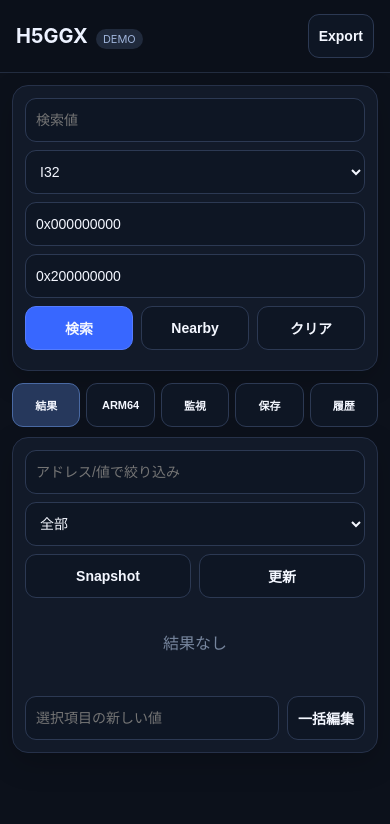
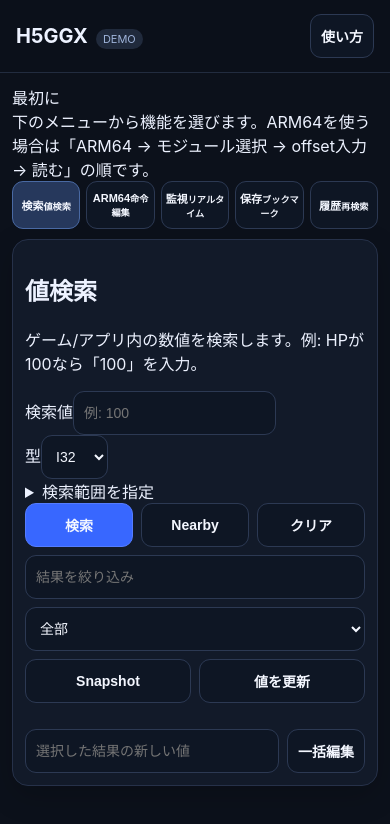
Before and after one commit to dtmpm3485/a, a plain HTML site: page Index.html in a window 390 px wide. Drawn offline with Linux system fonts and the light colour scheme.

Commit message:
Rebuild mobile UI with in-app guidance

```diff
--- a/Index.html
+++ b/Index.html
@@ -1,73 +1,76 @@
 <!doctype html>
 <html lang="ja">
 <head>
-<meta charset="utf-8" />
-<meta name="viewport" content="width=device-width,initial-scale=1,viewport-fit=cover" />
+<meta charset="utf-8">
+<meta name="viewport" content="width=device-width,initial-scale=1,maximum-scale=1,viewport-fit=cover">
 <title>H5GGX</title>
-<link rel="stylesheet" href="src/style.css" />
+<link rel="stylesheet" href="src/style.css">
 </head>
 <body>
 <header class="topbar">
-  <div><strong>H5GGX</strong><span id="mode" class="badge">checking</span></div>
-  <button id="exportBtn">Export</button>
+  <div class="brand"><strong>H5GGX</strong><span id="mode" class="badge">checking</span></div>
+  <button id="helpBtn" class="ghost">使い方</button>
 </header>
 
 <main>
-<section class="card">
-  <div class="row">
-    <input id="value" inputmode="decimal" placeholder="検索値" />
-    <select id="type">
-      <option value="I32">I32</option><option value="I64">I64</option>
-      <option value="F32">F32</option><option value="F64">F64</option>
-      <option value="I16">I16</option><option value="I8">I8</option>
-    </select>
-  </div>
-  <div class="row">
-    <input id="rangeStart" value="0x000000000" placeholder="開始アドレス" />
-    <input id="rangeEnd" value="0x200000000" placeholder="終了アドレス" />
-  </div>
-  <div class="actions">
-    <button id="searchBtn" class="primary">検索</button>
-    <button id="nearBtn">Nearby</button>
-    <button id="clearBtn">クリア</button>
-  </div>
+<section id="helpCard" class="helpCard">
+  <div class="helpTitle">最初に</div>
+  <div class="helpText">下のメニューから機能を選びます。ARM64を使う場合は「ARM64 → モジュール選択 → offset入力 → 読む」の順です。</div>
 </section>
 
-<nav class="tabs">
-  <button data-tab="results" class="active">結果</button>
-  <button data-tab="arm64">ARM64</button>
-  <button data-tab="watch">監視</button>
-  <button data-tab="bookmarks">保存</button>
-  <button data-tab="history">履歴</button>
+<nav class="tabs" aria-label="メニュー">
+  <button data-tab="results" class="active"><span>検索</span><small>値検索</small></button>
+  <button data-tab="arm64"><span>ARM64</span><small>命令編集</small></button>
+  <button data-tab="watch"><span>監視</span><small>リアルタイム</small></button>
+  <button data-tab="bookmarks"><span>保存</span><small>ブックマーク</small></button>
+  <button data-tab="history"><span>履歴</span><small>再検索</small></button>
 </nav>
 
 <section id="results" class="panel active">
-  <div class="toolbar">
-    <input id="filter" placeholder="アドレス/値で絞り込み" />
-    <select id="diffMode"><option value="all">全部</option><option value="changed">Changed</option><option value="unchanged">Unchanged</option><option value="increased">Increased</option><option value="decreased">Decreased</option></select>
-  </div>
-  <div class="actions compact">
-    <button id="snapshotBtn">Snapshot</button><button id="refreshBtn">更新</button>
-  </div>
+  <h2>値検索</h2>
+  <p class="desc">ゲーム/アプリ内の数値を検索します。例: HPが100なら「100」を入力。</p>
+  <div class="field"><label>検索値</label><input id="value" inputmode="decimal" placeholder="例: 100"></div>
+  <div class="field"><label>型</label><select id="type"><option>I32</option><option>I64</option><option>F32</option><option>F64</option><option>I16</option><option>I8</option></select></div>
+  <details>
+    <summary>検索範囲を指定</summary>
+    <div class="field"><label>開始</label><input id="rangeStart" value="0x000000000"></div>
+    <div class="field"><label>終了</label><input id="rangeEnd" value="0x200000000"></div>
+  </details>
+  <div class="actions"><button id="searchBtn" class="primary">検索</button><button id="nearBtn">Nearby</button><button id="clearBtn">クリア</button></div>
+  <div class="toolbar"><input id="filter" placeholder="結果を絞り込み"><select id="diffMode"><option value="all">全部</option><option value="changed">Changed</option><option value="unchanged">Unchanged</option><option value="increased">Increased</option><option value="decreased">Decreased</option></select></div>
+  <div class="actions compact"><button id="snapshotBtn">Snapshot</button><button id="refreshBtn">値を更新</button></div>
   <div id="resultList" class="list"></div>
-  <div class="bulkbar"><input id="bulkValue" placeholder="選択項目の新しい値"/><button id="bulkSetBtn">一括編集</button></div>
+  <div class="bulkbar"><input id="bulkValue" placeholder="選択した結果の新しい値"><button id="bulkSetBtn">一括編集</button></div>
 </section>
 
 <section id="arm64" class="panel">
-  <div class="row"><select id="moduleSelect"></select><button id="reloadModulesBtn">Modules更新</button></div>
-  <div class="row"><input id="armAddress" placeholder="0x100000000 または module+0x1234"/><input id="armCount" type="number" min="1" max="128" value="24" placeholder="命令数"/></div>
-  <div class="actions"><button id="armReadBtn" class="primary">ARM64を読む</button><button id="armUseModuleBtn">Module先頭</button></div>
+  <h2>ARM64 ランタイム編集</h2>
+  <p class="desc">実行中メモリのARM64命令を読み、ランタイム上だけ変更します。アプリ再起動で元に戻ります。</p>
+  <div class="step"><b>1</b><div><strong>モジュールを選択</strong><small>メイン実行ファイルやFrameworkを選びます。</small></div></div>
+  <div class="field"><label>モジュール</label><select id="moduleSelect"></select></div>
+  <button id="reloadModulesBtn" class="wide">モジュール一覧を更新</button>
   <div id="moduleInfo" class="moduleInfo"></div>
+
+  <div class="step"><b>2</b><div><strong>offset またはアドレスを指定</strong><small>例: 0x123456 または GameCore+0x123456</small></div></div>
+  <div class="field"><label>Offset / Address</label><input id="armAddress" placeholder="例: 0x123456"></div>
+  <div class="field"><label>表示する命令数</label><input id="armCount" type="number" min="1" max="128" value="24"></div>
+  <div class="actions"><button id="armOffsetBtn">選択モジュール + Offset</button><button id="armUseModuleBtn">Module先頭</button></div>
+
+  <div class="step"><b>3</b><div><strong>命令を読む</strong><small>各行の NOP / 編集 / 戻す でランタイム変更できます。</small></div></div>
+  <button id="armReadBtn" class="primary wide">ARM64を読む</button>
   <div id="armList" class="list armList"></div>
 </section>
 
-<section id="watch" class="panel"><div id="watchList" class="list"></div></section>
-<section id="bookmarks" class="panel"><div id="bookmarkList" class="list"></div></section>
-<section id="history" class="panel"><div id="historyList" class="list"></div></section>
-
-<input id="importFile" type="file" accept="application/json" hidden />
+<section id="watch" class="panel">
+  <h2>監視</h2><p class="desc">検索結果の「監視」を押したアドレスを1秒ごとに更新します。</p><div id="watchList" class="list"></div>
+</section>
+<section id="bookmarks" class="panel">
+  <h2>保存</h2><p class="desc">よく使うアドレスを保存します。</p><div id="bookmarkList" class="list"></div>
+</section>
+<section id="history" class="panel">
+  <h2>検索履歴</h2><p class="desc">以前の検索条件をワンタップで復元します。</p><div id="historyList" class="list"></div>
+</section>
 </main>
 <script src="src/h5ggx.js"></script>
-<script src="src/h5ggx-pro.js"></script>
 </body>
 </html>
```
